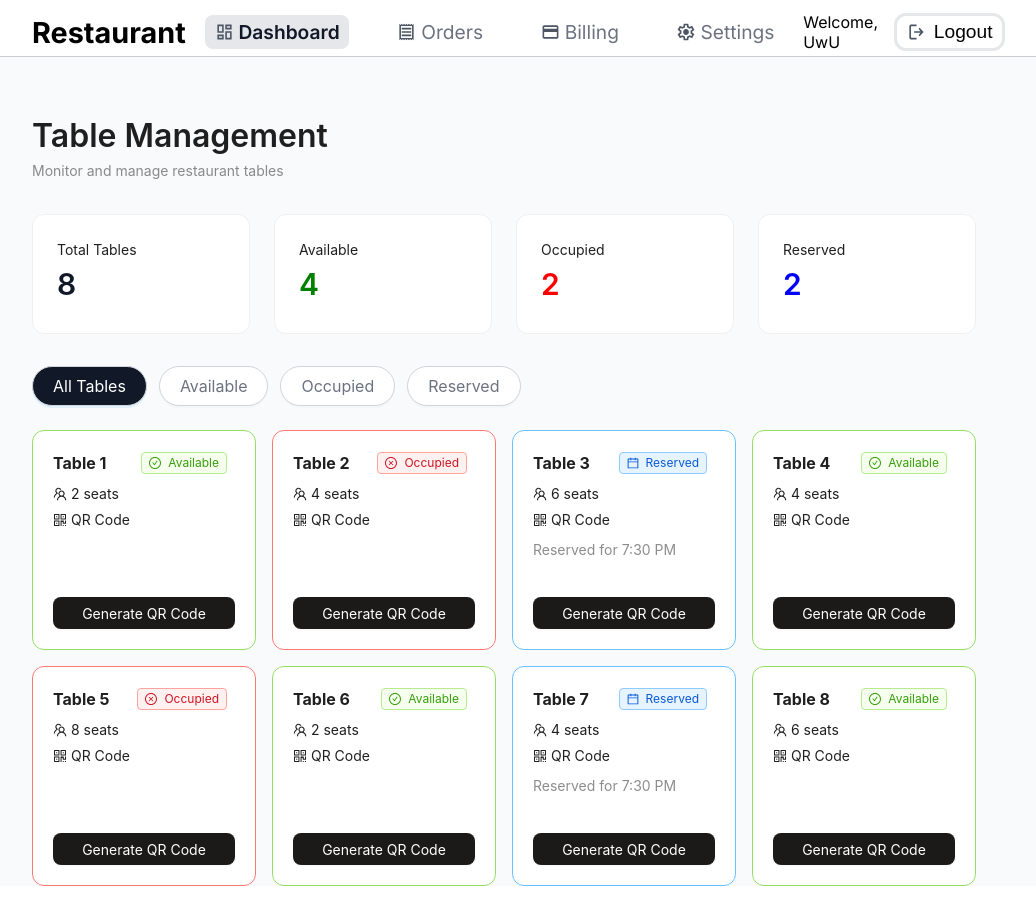
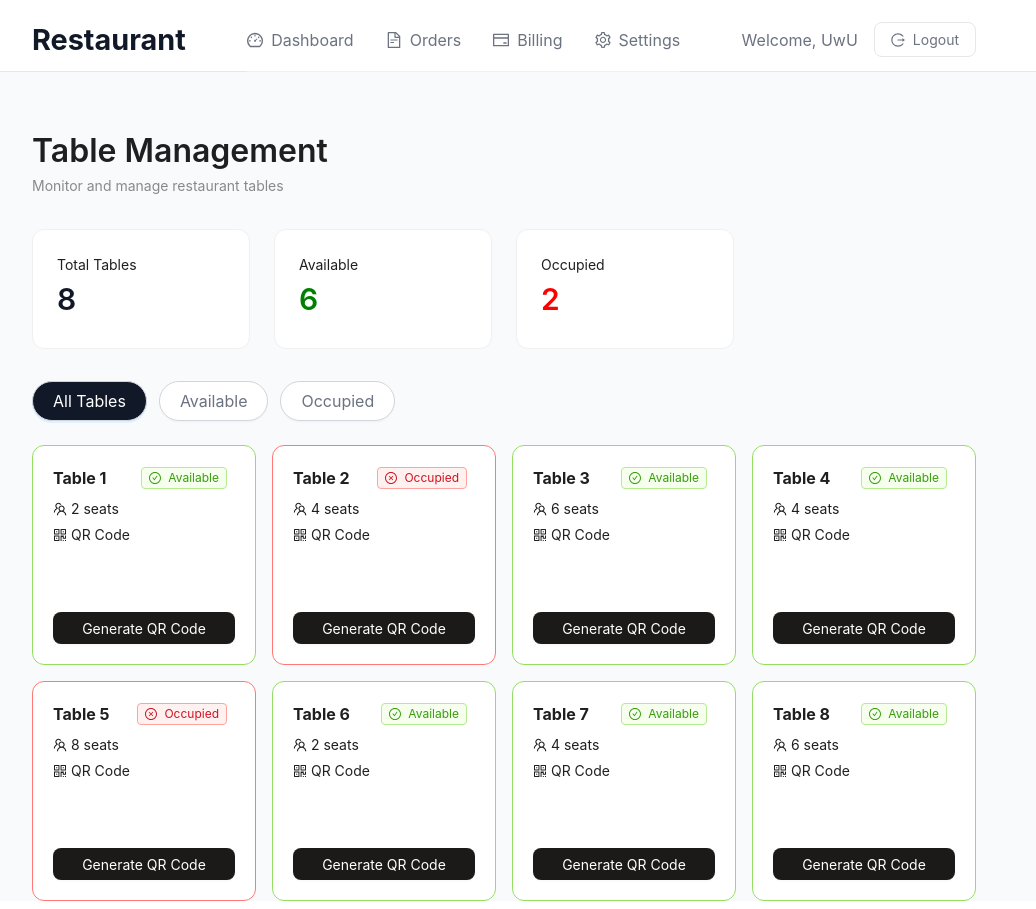
Before and after one commit to apwjir/staff-fullstack-website, a React (Vite) app: page /dashboard in a window 1280 px wide. Shown: the whole page, without its empty margins (136-1172 px from the left). Built offline with nearby package versions, Linux system fonts and the light colour scheme.

Commit message:
version for restore

```diff
--- a/src/components/Nav.tsx
+++ b/src/components/Nav.tsx
@@ -1,79 +1,175 @@
 import React, { useState } from "react";
-import "./nav.css";
-import ExitIcon from "../assets/logout_24dp_4B5563_FILL0_wght400_GRAD0_opsz24.svg";
-import DashboardIcon from "../assets/dashboard_24dp_4B5563_FILL0_wght400_GRAD0_opsz24.svg";
-import OrderIcon from "../assets/receipt_24dp_4B5563_FILL0_wght400_GRAD0_opsz24.svg";
-import BillingIcon from "../assets/credit_card_24dp_4B5563_FILL0_wght400_GRAD0_opsz24.svg";
-import SettingIcon from "../assets/settings_24dp_4B5563_FILL0_wght400_GRAD0_opsz24.svg";
-import { NavLink } from "react-router-dom";
+import {
+  LogoutOutlined,
+  DashboardOutlined,
+  FileTextOutlined,
+  CreditCardOutlined,
+  SettingOutlined,
+} from "@ant-design/icons";
+import { Tabs, Flex, ConfigProvider, Button } from "antd";
+import type { TabsProps } from "antd";
+import { useNavigate, useLocation } from "react-router-dom";
 
 function Nav() {
   const [name, setName] = useState("UwU");
+  const navigate = useNavigate();
+  const location = useLocation();
+
+  const onChange = (key: string) => {
+    navigate(key);
+  };
+
+  const getCurrentActiveKey = () => {
+    return location.pathname;
+  };
+
+  const items: TabsProps['items'] = [
+    {
+      key: '/Dashboard',
+      label: (
+        <span>
+          <DashboardOutlined style={{ marginRight: 8 }} />
+          Dashboard
+        </span>
+      ),
+    },
+    {
+      key: '/Order',
+      label: (
+        <span>
+          <FileTextOutlined style={{ marginRight: 8 }} />
+          Orders
+        </span>
+      ),
+    },
+    {
+      key: '/Billing',
+      label: (
+        <span>
+          <CreditCardOutlined style={{ marginRight: 8 }} />
+          Billing
+        </span>
+      ),
+    },
+    {
+      key: '/Setting',
+      label: (
+        <span>
+          <SettingOutlined style={{ marginRight: 8 }} />
+          Settings
+        </span>
+      ),
+    },
+  ];
 
   return (
-    <div className="Box">
-      {/* ✅ ครอบด้วย container เพื่อทำ max-width + margin auto */}
-      <div className="container">
-        {/* ซ้าย */}
-        <div className="left">
-          <p>Restaurant</p>
+    <ConfigProvider
+      theme={{
+        token: {
+          fontFamily: 'Inter, -apple-system, BlinkMacSystemFont, sans-serif',
+        },
+        components: {
+          Tabs: {
+            itemColor: '#6b7280',
+            itemHoverColor: '#111827',
+            itemSelectedColor: '#000000',
+            itemActiveColor: '#000000',
+            inkBarColor: '#000000',
+            titleFontSize: 16,
+          },
+          Button: {
+            fontFamily: 'Inter, -apple-system, BlinkMacSystemFont, sans-serif',
+          },
+        },
+      }}
+    >
+      <Flex
+        justify="space-between"
+        align="center"
+        style={{
+          width: "100%",
+          height: "64px",
+          padding: "0 10rem",
+          background: "#ffffff",
+          borderBottom: "1px solid #e5e7eb",
+          boxSizing: "border-box",
+        }}
+      >
+        {/* Left - Restaurant Title */}
+        <div style={{ flex: "0 0 auto" }}>
+          <h1 style={{
+            margin: 0,
+            fontSize: "1.8rem",
+            fontWeight: "bold",
+            color: "#111827",
+            fontFamily: "Inter, -apple-system, BlinkMacSystemFont, sans-serif"
+          }}>
+            Restaurant
+          </h1>
         </div>
 
-        {/* เมนูกลาง */}
-        <div className="middle-left">
-          <ul>
-            <li>
-              <NavLink
-                to="/Dashboard"
-                className={({ isActive }) => (isActive ? "active" : "")}
-              >
-                <img src={DashboardIcon} alt="Dashboard" />
-                Dashboard
-              </NavLink>
-            </li>
-
-            <li>
-              <NavLink
-                to="/Order"
-                className={({ isActive }) => (isActive ? "active" : "")}
-              >
-                <img src={OrderIcon} alt="Orders" />
-                Orders
-              </NavLink>
-            </li>
-
-            <li>
-              <NavLink
-                to="/Billing"
-                className={({ isActive }) => (isActive ? "active" : "")}
-              >
-                <img src={BillingIcon} alt="Billing" />
-                Billing
-              </NavLink>
-            </li>
-
-            <li>
-              <NavLink
-                to="/Setting"
-                className={({ isActive }) => (isActive ? "active" : "")}
-              >
-                <img src={SettingIcon} alt="Settings" />
-                Settings
-              </NavLink>
-            </li>
-          </ul>
+        {/* Center - Navigation Tabs */}
+        <div style={{ flex: "1", display: "flex", justifyContent: "center" }}>
+          <Tabs
+            activeKey={getCurrentActiveKey()}
+            items={items}
+            onChange={onChange}
+            type="line"
+            size="middle"
+            style={{
+              border: "none",
+              height: "64px",
+              lineHeight: "64px"
+            }}
+            tabBarStyle={{
+              border: "none",
+              marginBottom: 0,
+              height: "64px"
+            }}
+          />
         </div>
 
-        {/* ขวา */}
-        <div className="right">
-          <p>Welcome, {name}</p>
-          <button>
-            <img src={ExitIcon} alt="Logout" />
-            Logout
-          </button>
+        {/* Right - Welcome & Logout */}
+        <div style={{ flex: "0 0 auto" }}>
+          <Flex align="center" gap={16}>
+            <span style={{
+              fontSize: "1rem",
+              color: "#6b7280",
+              fontFamily: "Inter, -apple-system, BlinkMacSystemFont, sans-serif"
+            }}>
+              Welcome, {name}
+            </span>
+            <Button
+              type="text"
+              icon={<LogoutOutlined />}
+              style={{
+                display: "flex",
+                alignItems: "center",
+                color: "#6b7280",
+                border: "1px solid #e5e7eb",
+                borderRadius: "8px",
+                padding: "8px 16px",
+                height: "auto",
+                backgroundColor: "#ffffff",
+                transition: "all 0.2s ease"
+              }}
+              onMouseEnter={(e) => {
+                e.currentTarget.style.color = "#000000";
+                e.currentTarget.style.borderColor = "#000000";
+                e.currentTarget.style.backgroundColor = "#f9fafb";
+              }}
+              onMouseLeave={(e) => {
+                e.currentTarget.style.color = "#6b7280";
+                e.currentTarget.style.borderColor = "#e5e7eb";
+                e.currentTarget.style.backgroundColor = "#ffffff";
+              }}
+            >
+              Logout
+            </Button>
+          </Flex>
         </div>
-      </div>
-    </div>
+      </Flex>
+    </ConfigProvider>
   );
 }
 
--- a/src/pages/Billing.tsx
+++ b/src/pages/Billing.tsx
@@ -62,7 +62,7 @@ const initialTables: TableData[] = [
   { id: 8, seats: 6, status: "available" },
 ];
 
-const BillingPage: React.FC = () => {
+const Billing: React.FC = () => {
   const [bills, setBills] = useState<Bill[]>(initialBills);
   const [filter, setFilter] = useState<"All" | "Paid" | "Unpaid">("All");
   const [selectedBill, setSelectedBill] = useState<Bill | null>(null);
@@ -289,4 +289,4 @@ const BillingPage: React.FC = () => {
   );
 };
 
-export default BillingPage;
+export default Billing;
--- a/src/pages/Dashboard.tsx
+++ b/src/pages/Dashboard.tsx
@@ -21,7 +21,7 @@ import {
 const { Content } = Layout;
 const { Title, Text } = Typography;
 
-export type TableStatus = "available" | "occupied" | "reserved";
+export type TableStatus = "available" | "occupied";
 
 export interface Table {
   id: number;
@@ -34,15 +34,15 @@ export interface Table {
 const initialTables: Table[] = [
   { id: 1, seats: 2, status: "available" },
   { id: 2, seats: 4, status: "occupied" },
-  { id: 3, seats: 6, status: "reserved", reservedTime: "7:30 PM" },
+  { id: 3, seats: 6, status: "available" },
   { id: 4, seats: 4, status: "available" },
   { id: 5, seats: 8, status: "occupied" },
   { id: 6, seats: 2, status: "available" },
-  { id: 7, seats: 4, status: "reserved", reservedTime: "7:30 PM" },
+  { id: 7, seats: 4, status: "available" },
   { id: 8, seats: 6, status: "available" },
 ];
 
-export default function TableManagementPage() {
+export default function Dashboard() {
   const [tables, setTables] = useState<Table[]>(initialTables);
   const [filter, setFilter] = useState<"all" | TableStatus>("all");
   const [modalVisible, setModalVisible] = useState(false);
@@ -54,26 +54,31 @@ export default function TableManagementPage() {
   const total = tables.length;
   const availableCount = tables.filter((t) => t.status === "available").length;
   const occupiedCount = tables.filter((t) => t.status === "occupied").length;
-  const reservedCount = tables.filter((t) => t.status === "reserved").length;
 
-  const getStatusTag = (status: TableStatus) => {
+  const getStatusTag = (status: TableStatus, tableId: number) => {
+    const nextStatus = status === "available" ? "occupied" : "available";
+
     switch (status) {
       case "available":
         return (
-          <Tag color="green" icon={<CheckCircleOutlined />}>
+          <Tag
+            color="green"
+            icon={<CheckCircleOutlined />}
+            style={{ cursor: "pointer" }}
+            onClick={() => handleChangeStatus(tableId, nextStatus)}
+          >
             Available
           </Tag>
         );
       case "occupied":
         return (
-          <Tag color="red" icon={<CloseCircleOutlined />}>
+          <Tag
+            color="red"
+            icon={<CloseCircleOutlined />}
+            style={{ cursor: "pointer" }}
+            onClick={() => handleChangeStatus(tableId, nextStatus)}
+          >
             Occupied
-          </Tag>
-        );
-      case "reserved":
-        return (
-          <Tag color="blue" icon={<CalendarOutlined />}>
-            Reserved
           </Tag>
         );
     }
@@ -85,9 +90,16 @@ export default function TableManagementPage() {
         return "1px solid #95de64";
       case "occupied":
         return "1px solid #ff7875";
-      case "reserved":
-        return "1px solid #69c0ff";
     }
+  };
+
+  /** ✅ เปลี่ยนสถานะของโต๊ะ */
+  const handleChangeStatus = (tableId: number, newStatus: TableStatus) => {
+    setTables((prev) =>
+      prev.map((t) =>
+        t.id === tableId ? { ...t, status: newStatus } : t
+      )
+    );
   };
 
   /** ✅ สร้าง QR Code + Token */
@@ -121,7 +133,6 @@ export default function TableManagementPage() {
             { label: "Total Tables", value: total, color: "#111827" },
             { label: "Available", value: availableCount, color: "green" },
             { label: "Occupied", value: occupiedCount, color: "red" },
-            { label: "Reserved", value: reservedCount, color: "blue" },
           ].map((stat) => (
             <Col xs={24} sm={12} md={6} key={stat.label}>
               <Card style={{ borderRadius: 12, height: 120 }}>
@@ -140,7 +151,6 @@ export default function TableManagementPage() {
             { label: "All Tables", value: "all" },
             { label: "Available", value: "available" },
             { label: "Occupied", value: "occupied" },
-            { label: "Reserved", value: "reserved" },
           ].map((opt) => (
             <Button
               key={opt.value}
@@ -172,11 +182,13 @@ export default function TableManagementPage() {
                   height: 220,
                   textAlign: "left",
                 }}
-                bodyStyle={{
+                styles={{
+                  body: {
                     padding: "20px",
                     display: "flex",
                     flexDirection: "column",
                     height: "100%",
+                  },
                 }}
               >
                 <div style={{ flex: 1 }}>
@@ -190,7 +202,7 @@ export default function TableManagementPage() {
                     <Title level={5} style={{ margin: 0, fontWeight: "bold" }}>
                       Table {table.id}
                     </Title>
-                    {getStatusTag(table.status)}
+                    {getStatusTag(table.status, table.id)}
                   </div>
 
                   <Text style={{ display: "block", marginTop: 8 }}>
@@ -199,14 +211,6 @@ export default function TableManagementPage() {
                   <Text style={{ display: "block", marginTop: 4 }}>
                     <QrcodeOutlined /> QR Code
                   </Text>
-                  {table.status === "reserved" && (
-                    <Text
-                      type="secondary"
-                      style={{ display: "block", marginTop: 8 }}
-                    >
-                      Reserved for {table.reservedTime}
-                    </Text>
-                  )}
                 </div>
 
                 <Button
@@ -233,14 +237,16 @@ export default function TableManagementPage() {
           onCancel={() => setModalVisible(false)}
           footer={null}
           centered
-          bodyStyle={{
+          styles={{
+            body: {
               textAlign: "center",
               display: "flex",
               flexDirection: "column",
               alignItems: "center",
+            },
+            mask: { backdropFilter: "blur(8px)" },
           }}
           width={400}
-          maskStyle={{ backdropFilter: "blur(8px)" }}
         >
           {selectedTable && (
             <>
--- a/src/pages/Order.tsx
+++ b/src/pages/Order.tsx
@@ -231,19 +231,14 @@ export default function Order() {
             <Col xs={24} key={order.id}>
               <Card style={{ borderRadius: 12 }}>
                 {/* Header */}
-                <Row justify="space-between" align="middle">
+                <Row justify="space-between" align="middle" style={{ marginBottom: 16 }}>
                   <Col>
                     <Title level={5} style={{ margin: 0 }}>
                       Order #{order.id} - Table {order.tableId}
                     </Title>
                   </Col>
-                  <Col>
-                    <div
-                      style={{ display: "flex", alignItems: "center", gap: 8 }}
-                    >
-                      {getTag(order.status)}
-                      <Text type="secondary">{order.tableId}</Text>
-                    </div>
+                  <Col style={{ display: "flex", justifyContent: "flex-end" }}>
+                    {getTag(order.status)}
                   </Col>
                 </Row>
 
```
Also changed, not shown: src/pages/Setting.tsx (+80 -25 lines). Lines whose indentation alone changed are shown as unchanged.
